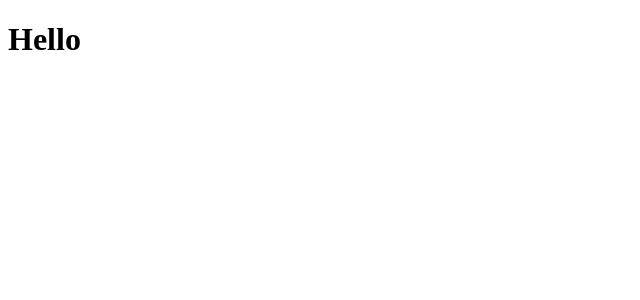
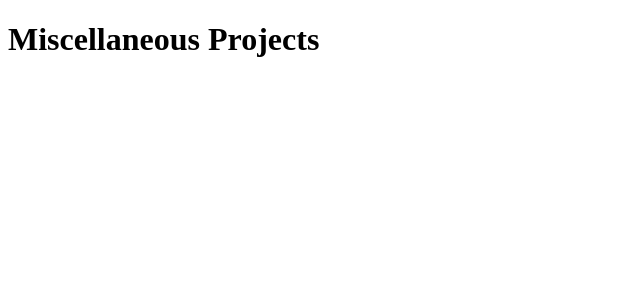
Before and after one commit to StudentCZ/MiscProjects, a React (Create React App) app: page / in a window 1280 px wide. Shown: the top 300 px of the page, without its empty margins (0-640 px from the left). Built offline with nearby package versions, Linux system fonts and the light colour scheme.

Commit message:
added a heading

```diff
--- a/src/App.js
+++ b/src/App.js
@@ -1,7 +1,7 @@
 function App() {
   return (
     <div className='App'>
-      <h1>Hello</h1>
+      <h1>Miscellaneous Projects</h1>
     </div>
   );
 }
```
